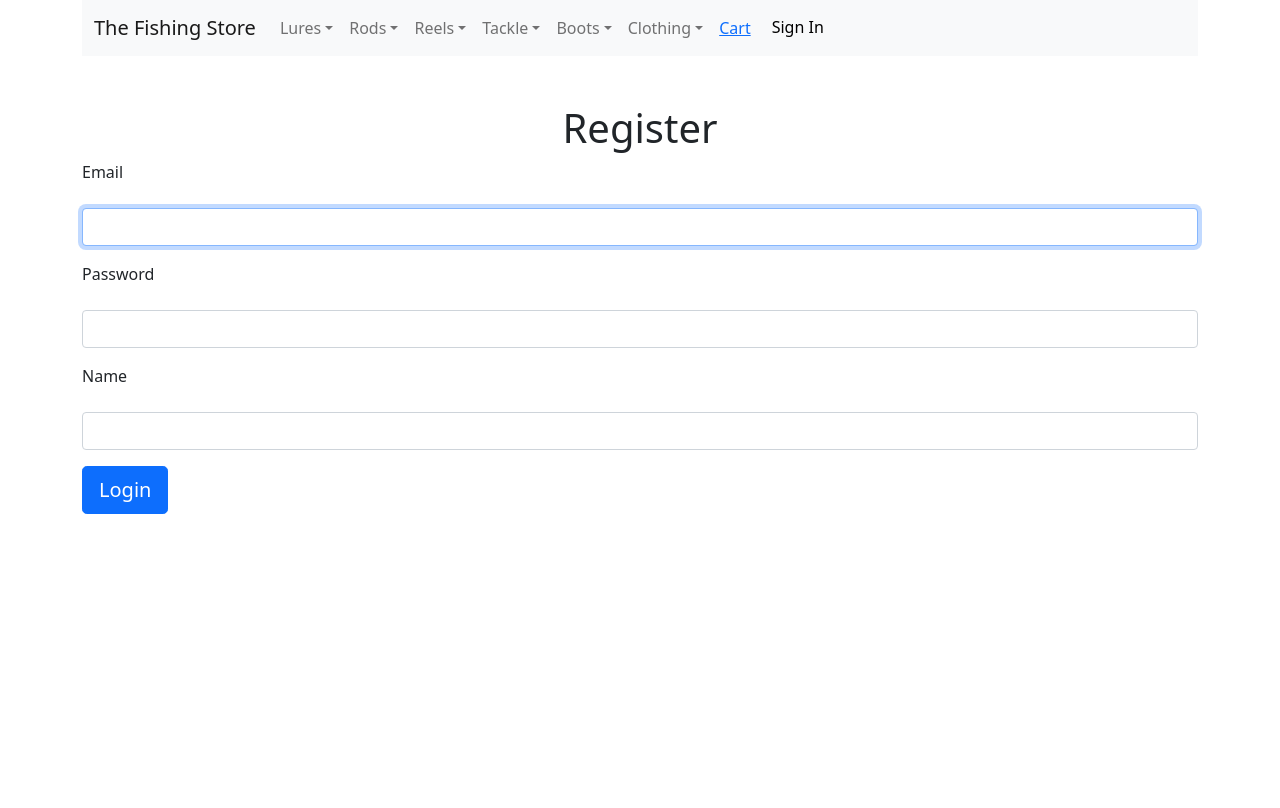
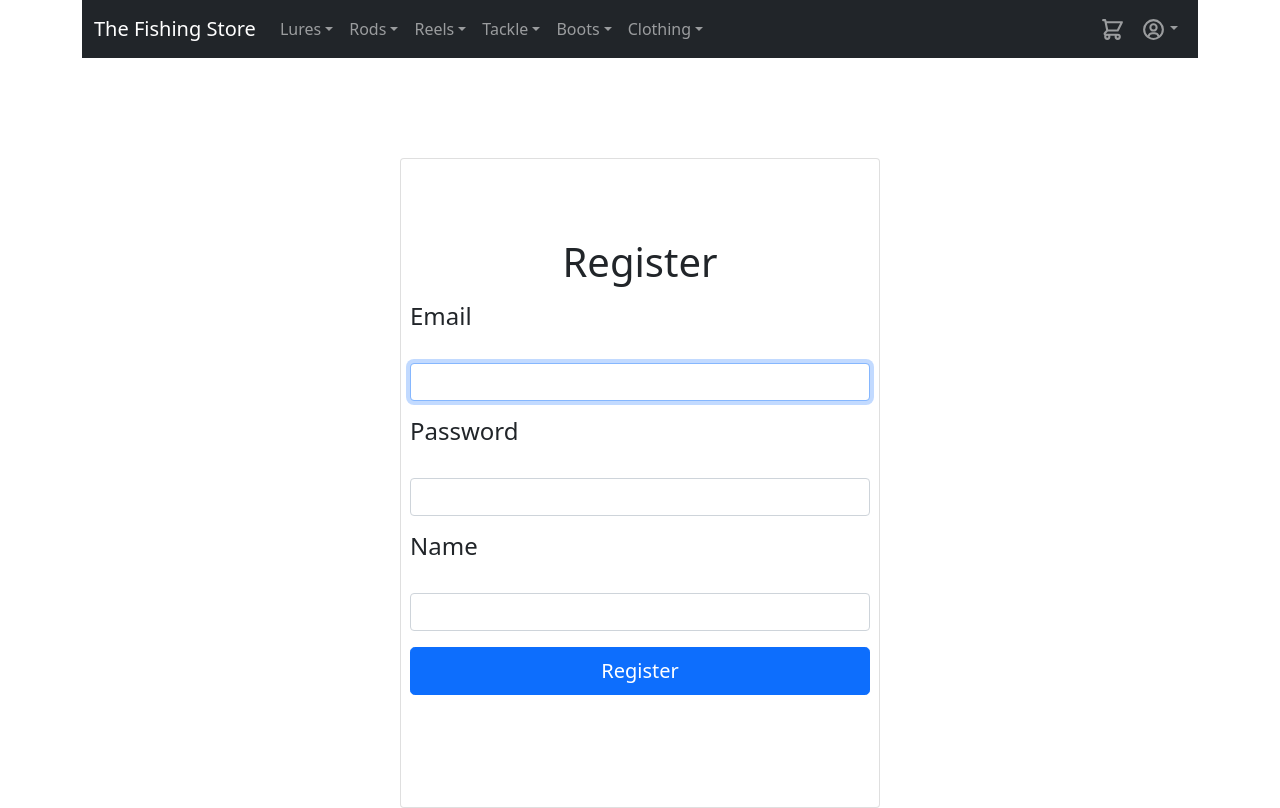
Before and after one commit to LoganBready/ecom-f, a React (Create React App) app: page /register in a window 1280 px wide. Built offline with nearby package versions, Linux system fonts and the light colour scheme; no server answers.

Commit message:
added styling

```diff
--- a/package.json
+++ b/package.json
@@ -13,11 +13,13 @@
     "dotenv": "^10.0.0",
     "express": "^4.17.1",
     "jsonwebtoken": "^8.5.1",
+    "mdbreact": "^5.1.0",
     "nodemon": "^2.0.12",
     "pg": "^8.7.1",
     "react": "^17.0.2",
     "react-bootstrap": "^1.6.1",
     "react-dom": "^17.0.2",
+    "react-icons": "^4.2.0",
     "react-router-dom": "^5.2.1",
     "react-scripts": "4.0.3",
     "react-stripe-checkout": "^2.6.3",
--- a/src/App.js
+++ b/src/App.js
@@ -10,11 +10,11 @@ import { ToastContainer, toast } from "react-toastify";
 import "react-toastify/dist/ReactToastify.css";
 
 import Home from "./pages/Home";
-import Dashboard from "./pages/Dashboard";
+import Logout from "./pages/Logout";
 import Login from "./pages/Login";
 import Register from "./pages/Register";
 import Products from "./pages/Products";
-import ThankYou from "./pages/ThankYou";
+
 import CategoriesGrid from "./components/CategoriesGrid";
 import LuresGrid from "./components/LuresGrid";
 import RodsGrid from "./components/RodsGrid";
@@ -64,7 +64,7 @@ function App() {
                 !isAuthenticated ? (
                   <Login {...props} setAuth={setAuth} />
                 ) : (
-                  <Redirect to="/dashboard" />
+                  <Redirect to="/logout" />
                 )
               }
             />
@@ -79,12 +79,12 @@ function App() {
               }
             />
             <Route
-              path="/dashboard"
+              path="/logout"
               render={(props) =>
                 isAuthenticated ? (
-                  <Dashboard {...props} setAuth={setAuth} />
+                  <Logout {...props} setAuth={setAuth} />
                 ) : (
-                  <Redirect to="/login" />
+                  <Redirect to="/" />
                 )
               }
             />
@@ -107,7 +107,6 @@ function App() {
             <Route path="/boots" component={BootsGrid} />
             <Route path="/clothing" component={ClothingGrid} />
             <Route path="/products/:id" component={Products} />
-            <Route path="/thankyou" component={ThankYou} />
           </Switch>
         </div>
       </Router>
--- a/src/components/Header.js
+++ b/src/components/Header.js
@@ -1,16 +1,25 @@
 import React from "react";
 import { Link } from "react-router-dom";
 import { Navbar, Container, Nav, NavDropdown, Button } from "react-bootstrap";
+import { BiUserCircle } from "react-icons/bi";
+import { HiOutlineShoppingCart } from "react-icons/hi";
 
 export default function Header({ setAuth }) {
   return (
-    <Navbar collapseOnSelect expand="lg" bg="light" sticky="top" className="">
+    <Navbar
+      collapseOnSelect
+      expand="lg"
+      bg="dark"
+      sticky="top"
+      className=""
+      variant="dark"
+    >
       <Container>
         <Navbar.Brand href="/">The Fishing Store</Navbar.Brand>
 
         <Navbar.Toggle aria-controls="responsive-navbar-nav" />
         <Navbar.Collapse>
-          <Nav>
+          <Nav className="me-auto">
             <NavDropdown title="Lures">
               <NavDropdown.Item href="/products/0">
                 Blue Deep Diver
@@ -104,13 +113,14 @@ export default function Header({ setAuth }) {
           </Nav>
 
           <Nav>
-            <Nav.Link>
-              <Link to="/cart">Cart</Link>
+            <Nav.Link href="/cart">
+              <HiOutlineShoppingCart style={{ fontSize: "25px" }} />
             </Nav.Link>
-
-            <Button variant="light" href="/login">
-              Sign In
-            </Button>
+            <NavDropdown title={<BiUserCircle style={{ fontSize: "25px" }} />}>
+              <NavDropdown.Item href="/login">Login</NavDropdown.Item>
+              <NavDropdown.Item href="/logout">Log Out</NavDropdown.Item>
+              <NavDropdown.Item href="/register">Register</NavDropdown.Item>
+            </NavDropdown>
           </Nav>
         </Navbar.Collapse>
       </Container>
--- a/src/components/carousel.js
+++ b/src/components/carousel.js
@@ -7,23 +7,40 @@ import carousel3 from "../images/carousel/carousel-3.jpg";
 export default function carousel() {
   return (
     <div className="vh-90">
-      <Carousel variant="dark" className="my-5">
+      <Carousel variant="dark" className="my-5 myCarousel">
         <Carousel.Item interval={3500}>
-          <img className="d-block w-100" src={carousel1} alt="First slide" />
+          <img
+            className=" d-block w-100"
+            src={carousel1}
+            alt="First slide"
+            style={{
+              borderRadius: "5px",
+            }}
+          />
           <Carousel.Caption>
             <h3>Rods</h3>
             <p>Nulla vitae elit libero, a pharetra augue mollis interdum.</p>
           </Carousel.Caption>
         </Carousel.Item>
         <Carousel.Item interval={3500}>
-          <img className="d-block w-100" src={carousel2} alt="Second slide" />
+          <img
+            className="d-block w-100"
+            src={carousel2}
+            alt="Second slide"
+            style={{ borderRadius: "5px" }}
+          />
           <Carousel.Caption>
             <h3>Lures</h3>
             <p>Lorem ipsum dolor sit amet, consectetur adipiscing elit.</p>
           </Carousel.Caption>
         </Carousel.Item>
         <Carousel.Item>
-          <img className="d-block w-100" src={carousel3} alt="Third slide" />
+          <img
+            className="d-block w-100"
+            src={carousel3}
+            alt="Third slide"
+            style={{ borderRadius: "5px" }}
+          />
           <Carousel.Caption>
             <h3>Tackle</h3>
             <p>
--- a/src/pages/Cart.jsx
+++ b/src/pages/Cart.jsx
@@ -4,6 +4,7 @@ import axios from "axios";
 import StripeCheckout from "react-stripe-checkout";
 import { toast } from "react-toastify";
 import { History } from "react-router-dom";
+import { Card, Button } from "react-bootstrap";
 
 export default function Cart() {
   const [entire, setEntire] = useState([]);
@@ -77,35 +78,42 @@ export default function Cart() {
   return (
     <div>
       <Header />
-      <div>
+      <Card className="my-5">
+        <Card.Body>
           {entire.map((product, index) => (
             <div key={entire[index].product_id}>
-            <p>{entire[index].product_name}</p>
+              <Card.Title>
+                <h2>{entire[index].product_name}</h2>
+              </Card.Title>
+              <Card.Text>
+                <h4>{"$" + entire[index].product_price}</h4>
+              </Card.Text>
+              <Card.Text>
+                <h3>{entire[index].product_description}</h3>
+              </Card.Text>
 
-            <p>{"$" + entire[index].product_price}</p>
-
-            <p>{entire[index].product_description}</p>
-
-            <button
+              <Button
                 data-productid={entire[index].product_id}
                 onClick={(e) => Delete(e.target.dataset.productid)}
               >
-              delete
-            </button>
+                Delete From Cart
+              </Button>
             </div>
           ))}
-      </div>
-      <div>
-        <span>Total: ${price}</span>
-      </div>
-      <StripeCheckout
-        stripeKey="pk_test_51Jb6SBEORtkApjhM5akn3b9YXklSJJjE3LLvxGZu5PRrPiwaQHdA7FpXihlnhc9hP1TUlMMsG8gPuKORxwCvPZqd00rw0aKV9f"
-        token={handleToken}
-        billingAddress
-        shippingAddress
-        amount={price * 100}
-        successUrl="http://localhost:3000/thankyou"
-      />
+        </Card.Body>
+        <h3>Total: ${price}</h3>
+        <StripeCheckout className="my-2" />
+      </Card>
     </div>
   );
+
+  //
+  //     <StripeCheckout
+  //       stripeKey="pk_test_51Jb6SBEORtkApjhM5akn3b9YXklSJJjE3LLvxGZu5PRrPiwaQHdA7FpXihlnhc9hP1TUlMMsG8gPuKORxwCvPZqd00rw0aKV9f"
+  //       token={handleToken}
+  //       billingAddress
+  //       shippingAddress
+  //       amount={price * 100}
+  //       successUrl="http://localhost:3000/thankyou"
+  //     />
 }
--- a/src/pages/Dashboard.jsx
+++ /dev/null
@@ -1,42 +0,0 @@
-import React, { useState, useEffect } from "react";
-import { toast } from "react-toastify";
-import Header from "../components/Header";
-
-const Dashboard = ({ setAuth }) => {
-  const [name, setName] = useState("");
-
-  async function getName() {
-    try {
-      const response = await fetch("http://localhost:5000/dashboard/", {
-        method: "GET",
-        headers: { token: localStorage.token },
-      });
-      const parseRes = await response.json();
-      setName(parseRes.user_name);
-    } catch (err) {
-      console.error(err.message);
-    }
-  }
-
-  const logout = (e) => {
-    e.preventDefault();
-    localStorage.removeItem("token");
-    setAuth(false);
-    toast.success("Logged Out Successfully!");
-  };
-
-  useEffect(() => {
-    getName();
-  }, []);
-
-  return (
-    <>
-      <Header />
-      <h1>Dashboard</h1>
-      <h2>Welcome, {name}!</h2>
-      <button onClick={(e) => logout(e)}>Log Out</button>
-    </>
-  );
-};
-
-export default Dashboard;
--- a/src/pages/Login.jsx
+++ b/src/pages/Login.jsx
@@ -1,5 +1,5 @@
 import React, { useState } from "react";
-import { Form, Button } from "react-bootstrap";
+import { Form, Button, Card } from "react-bootstrap";
 import { Link } from "react-router-dom";
 import { toast } from "react-toastify";
 import Header from "../components/Header";
@@ -43,10 +43,32 @@ const Login = ({ setAuth }) => {
   return (
     <>
       <Header />
+      <Card
+        style={{
+          alignItems: "center",
+          justifyContent: "center",
+          width: "480",
+          height: "650px",
+          maxWidth: "900px",
+          padding: "15px",
+          margin: "auto",
+          top: "50%",
+          marginTop: "100px",
+        }}
+      >
+        <Card.Body>
+          <Card.Title>
             <h1 className="mt-5 text-center">Log In</h1>
-      <Form onSubmit={onSubmitForm} className=" w-50 p-3 ">
+          </Card.Title>
+          <Form
+            onSubmit={onSubmitForm}
+            className="my-3"
+            style={{ width: "460px" }}
+          >
             <Form.Group size="lg" controlId="email">
-          <Form.Label>Email</Form.Label>
+              <Form.Label>
+                <h4>Email</h4>
+              </Form.Label>
               <Form.Control
                 autoFocus
                 name="email"
@@ -57,7 +79,9 @@ const Login = ({ setAuth }) => {
               />
             </Form.Group>
             <Form.Group size="lg" controlId="password">
-          <Form.Label>Password</Form.Label>
+              <Form.Label>
+                <h4>Password</h4>
+              </Form.Label>
               <Form.Control
                 type="password"
                 name="password"
@@ -66,11 +90,25 @@ const Login = ({ setAuth }) => {
                 className="form-control my-3"
               />
             </Form.Group>
-        <Button block size="lg" type="submit" className="btn  btn-block">
+            <Button
+              block
+              size="lg"
+              type="submit"
+              className="btn  btn-block my-3"
+              style={{
+                width: "100%",
+              }}
+            >
               Login
             </Button>
-        <Link to="/register">Register</Link>
           </Form>
+          <Card.Text>
+            <span>
+              Neeed An Account? <Link to="/register">Register</Link>
+            </span>
+          </Card.Text>
+        </Card.Body>
+      </Card>
     </>
   );
 };
--- /dev/null
+++ b/src/pages/Logout.jsx
@@ -0,0 +1,70 @@
+import React, { useState, useEffect } from "react";
+import { toast } from "react-toastify";
+import Header from "../components/Header";
+import { Card, Button } from "react-bootstrap";
+
+const Logout = ({ setAuth }) => {
+  const [name, setName] = useState("");
+
+  async function getName() {
+    try {
+      const response = await fetch("http://localhost:5000/dashboard/", {
+        method: "GET",
+        headers: { token: localStorage.token },
+      });
+      const parseRes = await response.json();
+      setName(parseRes.user_name);
+    } catch (err) {
+      console.error(err.message);
+    }
+  }
+
+  const logout = (e) => {
+    e.preventDefault();
+    localStorage.removeItem("token");
+    setAuth(false);
+    toast.success("Logged Out Successfully!");
+  };
+
+  useEffect(() => {
+    getName();
+  }, []);
+
+  return (
+    <div className="logoutHeader">
+      <Header />
+      <Card
+        style={{
+          alignItems: "center",
+          justifyContent: "center",
+          width: "100%",
+          height: "400px",
+          maxWidth: "500px",
+          padding: "15px",
+          margin: "auto",
+          top: "50%",
+          marginTop: "100px",
+        }}
+      >
+        <Card.Body>
+          <Card.Title>
+            <h1>Dashboard:</h1>
+          </Card.Title>
+          <Card.Text>
+            <h2>Welcome, {name}!</h2>
+          </Card.Text>
+        </Card.Body>
+        <Button
+          variant="primary"
+          size="lg"
+          style={{ width: "75%" }}
+          onClick={(e) => logout(e)}
+        >
+          Log Out
+        </Button>
+      </Card>
+    </div>
+  );
+};
+
+export default Logout;
--- a/src/pages/Register.jsx
+++ b/src/pages/Register.jsx
@@ -3,7 +3,7 @@ import React, { useState, useEffect } from "react";
 import { Link } from "react-router-dom";
 import { toast } from "react-toastify";
 import Header from "../components/Header";
-import { Form, Button } from "react-bootstrap";
+import { Form, Button, Card } from "react-bootstrap";
 import axios from "axios";
 
 const Register = ({ setAuth }) => {
@@ -47,10 +47,32 @@ const Register = ({ setAuth }) => {
   return (
     <>
       <Header />
+      <Card
+        style={{
+          alignItems: "center",
+          justifyContent: "center",
+          width: "480px",
+          height: "650px",
+          maxWidth: "900px",
+          padding: "15px",
+          margin: "auto",
+          top: "50%",
+          marginTop: "100px",
+        }}
+      >
+        <Card.Body>
+          <Card.Title>
             <h1 className="mt-5 text-center">Register</h1>
-      <Form onSubmit={onSubmitForm}>
+          </Card.Title>
+          <Form
+            onSubmit={onSubmitForm}
+            className="my-3"
+            style={{ width: "460px" }}
+          >
             <Form.Group size="lg" controlId="email">
-          <Form.Label>Email</Form.Label>
+              <Form.Label>
+                <h4>Email</h4>
+              </Form.Label>
               <Form.Control
                 autoFocus
                 name="email"
@@ -61,7 +83,9 @@ const Register = ({ setAuth }) => {
               />
             </Form.Group>
             <Form.Group size="lg" controlId="password">
-          <Form.Label>Password</Form.Label>
+              <Form.Label>
+                <h4>Password</h4>
+              </Form.Label>
               <Form.Control
                 type="password"
                 name="password"
@@ -71,7 +95,9 @@ const Register = ({ setAuth }) => {
               />
             </Form.Group>
             <Form.Group size="lg" controlId="name">
-          <Form.Label>Name</Form.Label>
+              <Form.Label>
+                <h4>Name</h4>
+              </Form.Label>
               <Form.Control
                 type="text"
                 name="name"
@@ -80,10 +106,17 @@ const Register = ({ setAuth }) => {
                 className="form-control my-3"
               />
             </Form.Group>
-        <Button block size="lg" type="submit" className="btn  btn-block">
-          Login
+            <Button
+              block
+              size="lg"
+              type="submit"
+              className="btn  btn-block w-100"
+            >
+              Register
             </Button>
           </Form>
+        </Card.Body>
+      </Card>
     </>
   );
 };
--- a/src/pages/ThankYou.jsx
+++ /dev/null
@@ -1,11 +0,0 @@
-import React from "react";
-import Header from "../components/Header";
-
-export default function ThankYou() {
-  return (
-    <div>
-      <Header />
-      <p>thanks</p>
-    </div>
-  );
-}
```
Also changed, not shown: 1 other file (tests, documents, lock files or other folders). Lines whose indentation alone changed are shown as unchanged.
